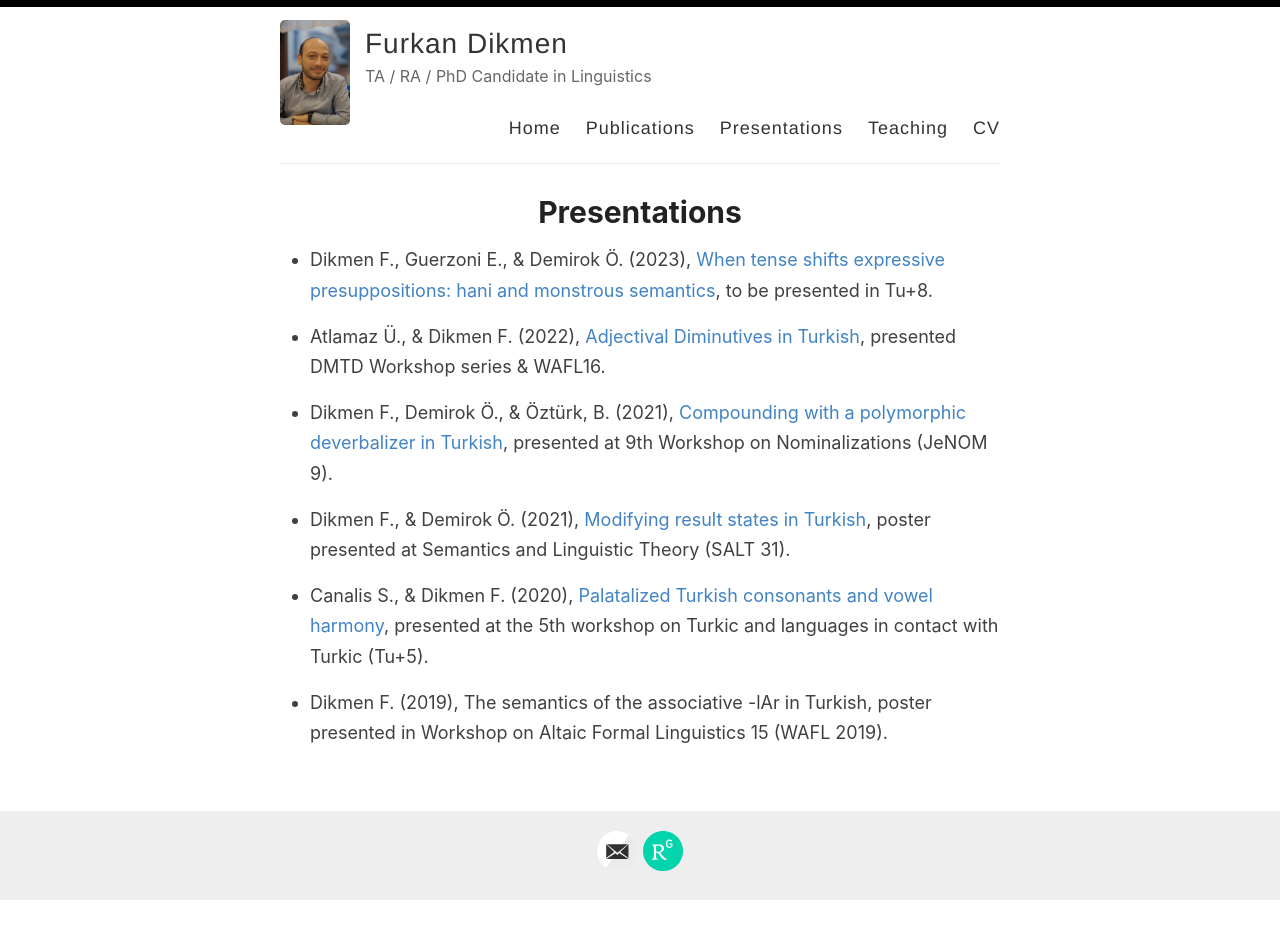
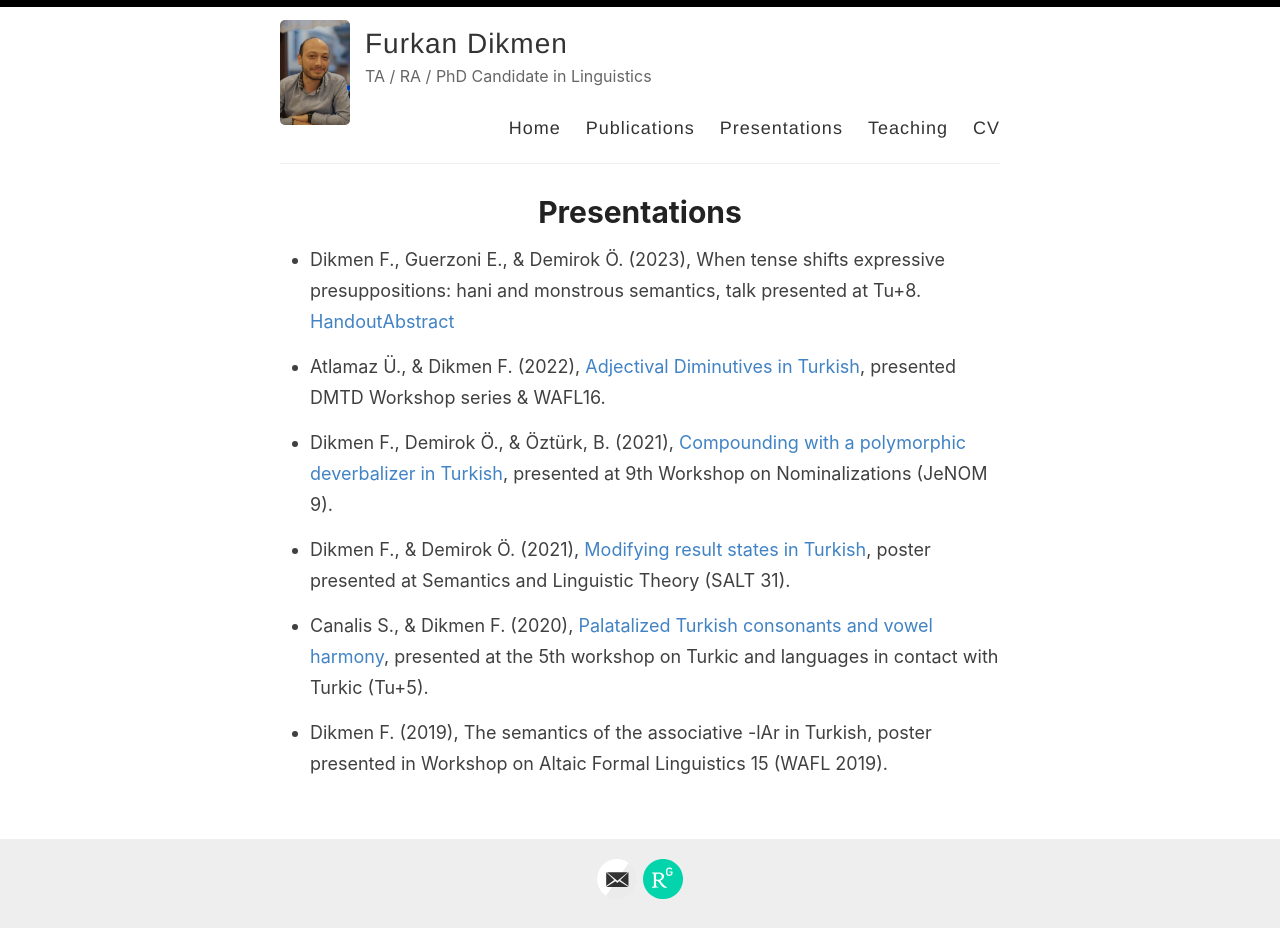
Before and after one commit to furkandikmen/furkandikmen.github.io, a Jekyll site: the page built from _pages/presentations.md, in a window 1280 px wide. Built offline with Jekyll 4.4.1, drawn with Linux system fonts in a browser that asks for light colours; before the commit the page ends 901 px from its top, so only the background shows below that.

Commit message:
Update presentations.md

```diff
--- a/_pages/presentations.md
+++ b/_pages/presentations.md
@@ -4,7 +4,7 @@
 permalink: /presentations/
 ---
 
-- Dikmen F., Guerzoni E., & Demirok Ö. (2023), [When tense shifts expressive presuppositions: hani and monstrous semantics](https://sites.google.com/view/tuplus8workshop/program){:target="_blank" rel="noopener noreferrer"}, to be presented in Tu+8.
+- Dikmen F., Guerzoni E., & Demirok Ö. (2023), When tense shifts expressive presuppositions: hani and monstrous semantics, talk presented at Tu+8. [Handout](https://furkandikmen.com/assets/presentations/TU+8 (3).pdf){:target="_blank" rel="noopener noreferrer"}[Abstract](https://furkandikmen.com/assets/presentations/Tu+8-Dikmen, Guerzoni & Demirok (1).pdf){:target="_blank" rel="noopener noreferrer"}
 
 - Atlamaz Ü., & Dikmen F. (2022), [Adjectival Diminutives in Turkish](https://furkandikmen.com/assets/presentations/Adjectival_Dimunitives.pdf){:target="_blank" rel="noopener noreferrer"}, presented DMTD Workshop series & WAFL16.
 
```
